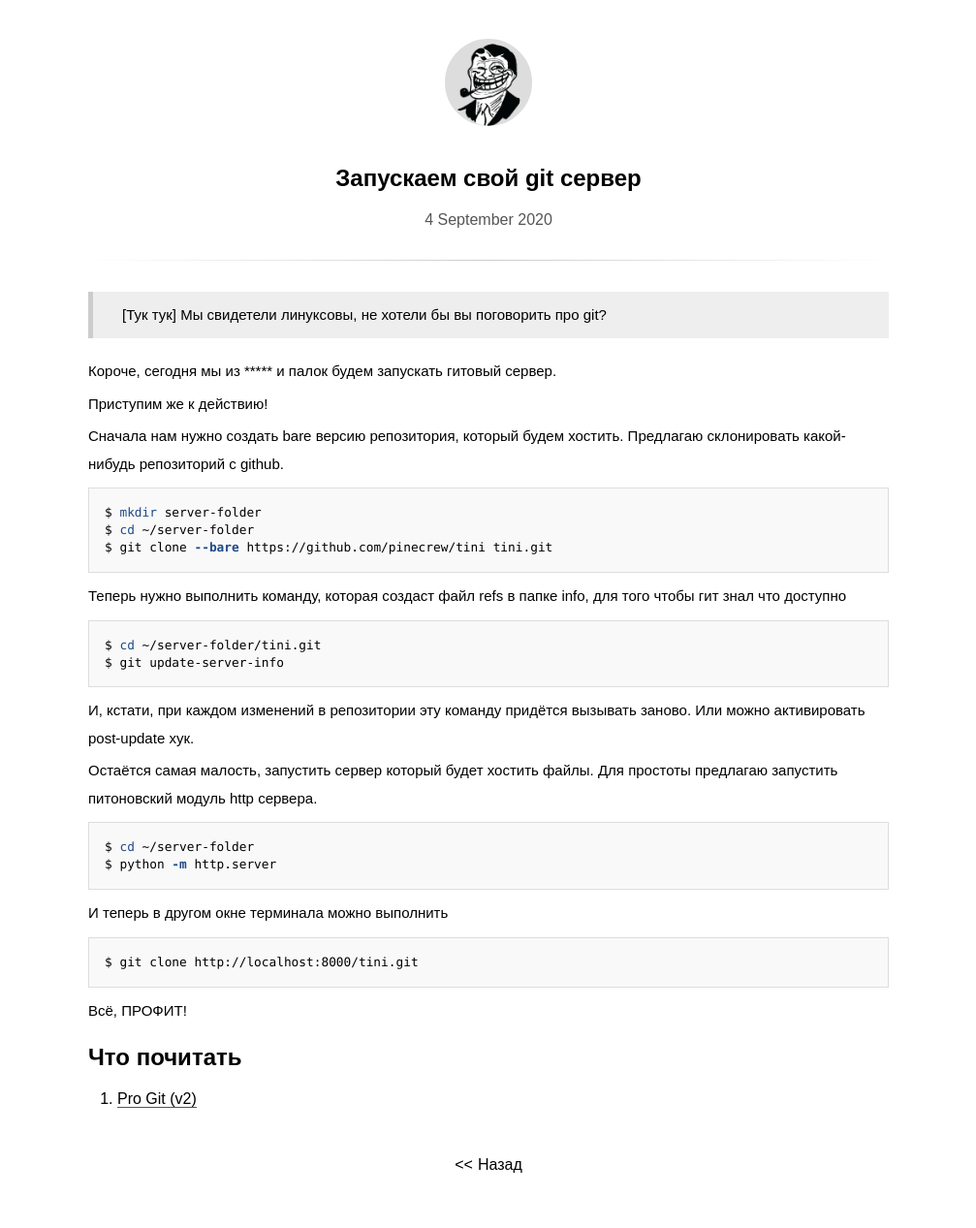
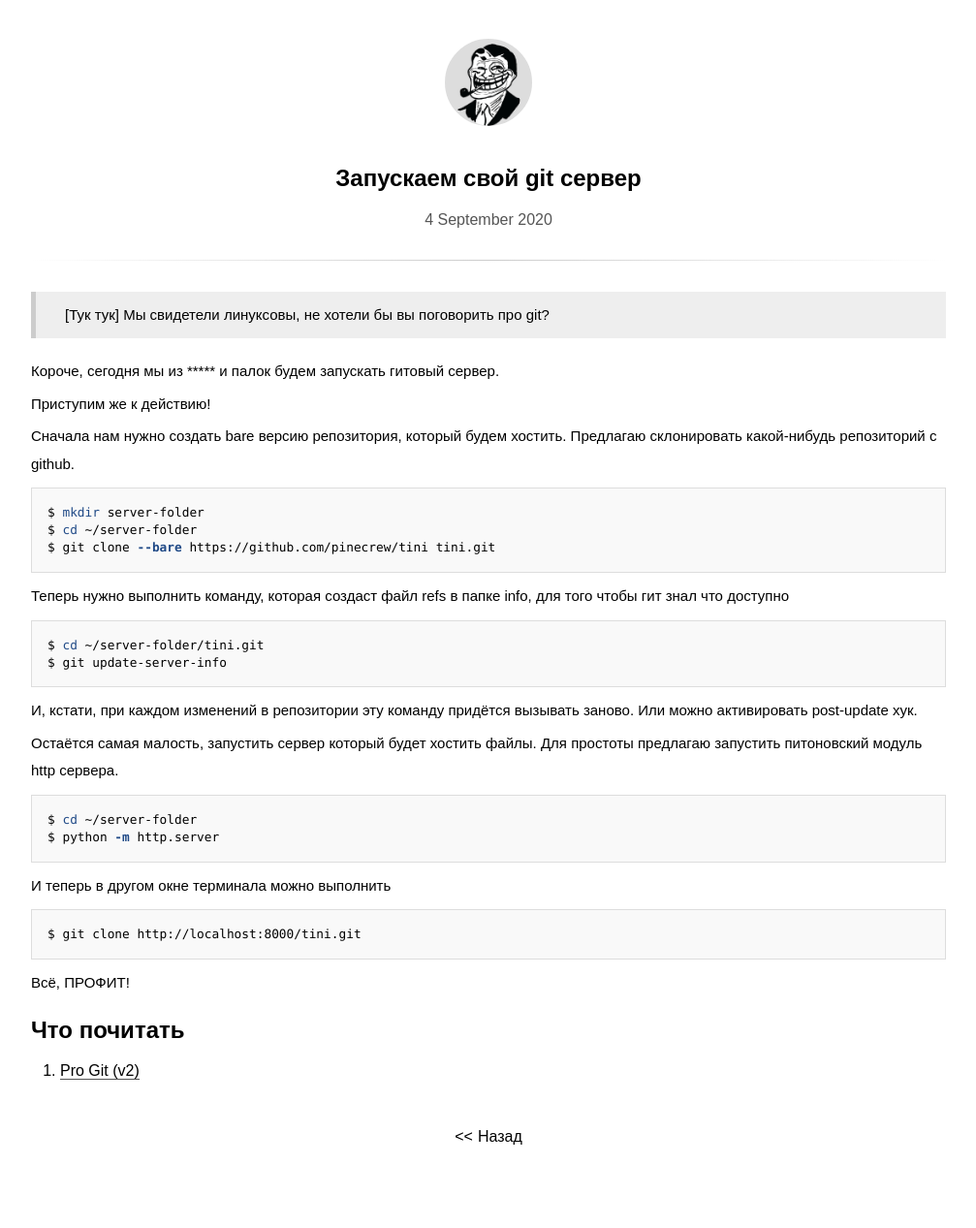
Before and after one commit to FreeCX/freecx.github.io, a Jekyll site: the page built from _posts/2020-09-04-simple-git-server.markdown, in a window 1280 px wide. Shown: the whole page at 97% size, without its empty margins (136-1143 px from the left). Built offline with Jekyll 4.4.1, drawn with Linux system fonts in a browser that asks for light colours; some web fonts are replaced.

Commit message:
fix: styles

```diff
--- a/_sass/main.scss
+++ b/_sass/main.scss
@@ -8,6 +8,9 @@ body {
   @media (min-width: 992px) {
     padding: 35px 50px;
   }
+}
+main {
+  margin-bottom: 40px;
 }
 h2,
 h3,
@@ -253,8 +256,39 @@ table {
 iframe {
   width: 100%;
 }
+
+@media (max-width: 1000px) {
+  article {
+    max-width: 95%;
+  }
+}
+@media (min-width: 1100px) {
+  article {
+    max-width: 85%;
+  }
+}
+@media (min-width: 1200px) {
+  article {
+    max-width: 80%;
+  }
+}
+@media (min-width: 1300px) {
+  article {
+    max-width: 75%;
+  }
+}
+@media (min-width: 1400px) {
+  article {
+    max-width: 70%;
+  }
+}
+@media (min-width: 1500px) {
+  article {
+    max-width: 60%;
+  }
+}
+
 article {
-  max-width: 70%;
   margin: 0 auto;
   .title {
     line-height: 1.4em;
@@ -281,7 +315,7 @@ article {
     font-size: 15px;
     line-height: 1.9em;
     word-wrap: break-word;
-	margin: 5px 0px;
+	  margin: 5px 0px;
   }
   .footnote {
     border: 0;
@@ -384,11 +418,6 @@ section {
   }
 }
 .footer {
-  position: fixed;
-  width: 100%;
-  left: 0;
-  bottom: 0;
-  background: #FFF;
-  padding: 10px 0 10px 0;
+  padding-top: 10px;
   text-align: center;
 }
```
Also changed, not shown: _layouts/default.html (+5 -2 lines), 1 other file.
